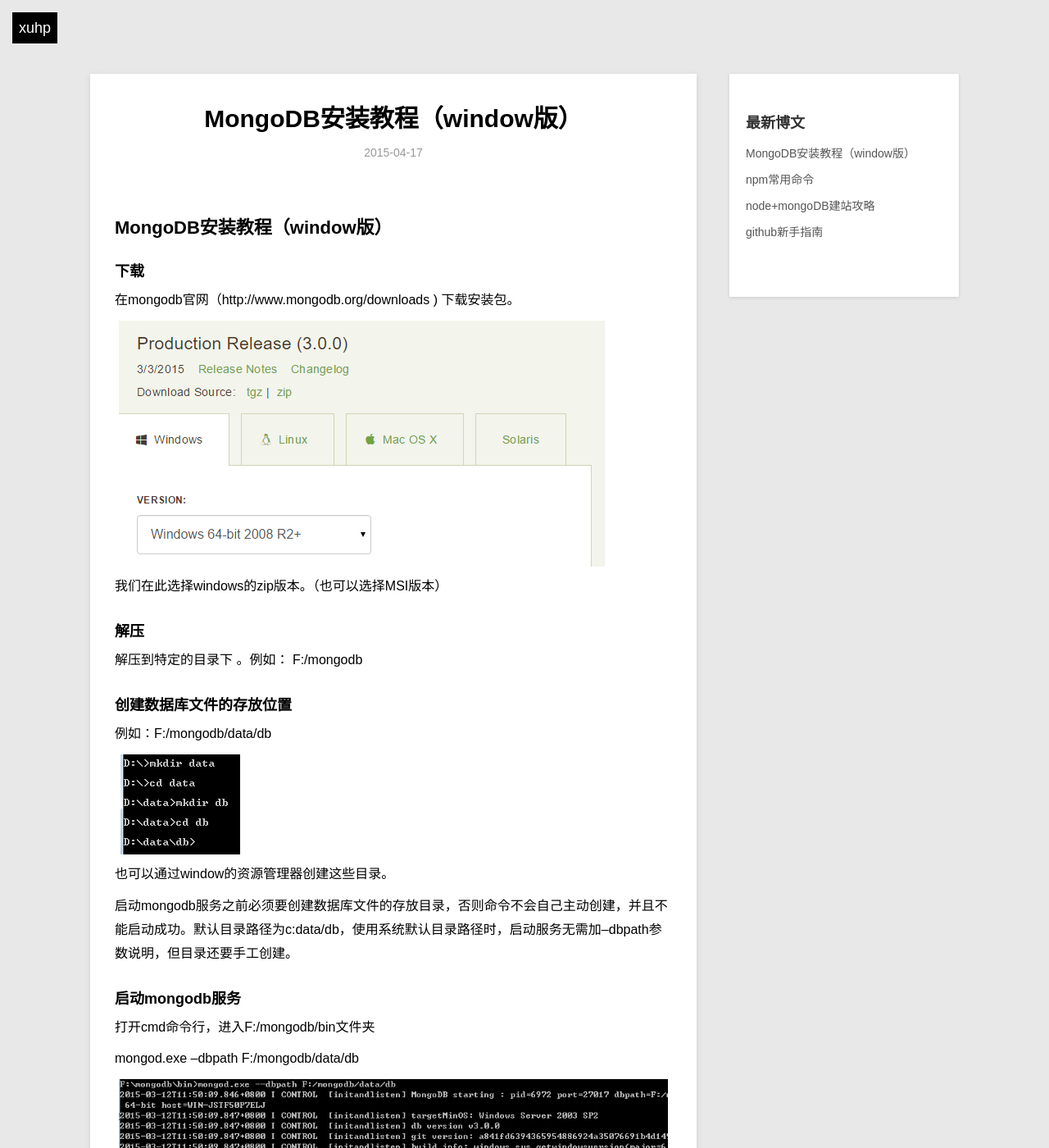
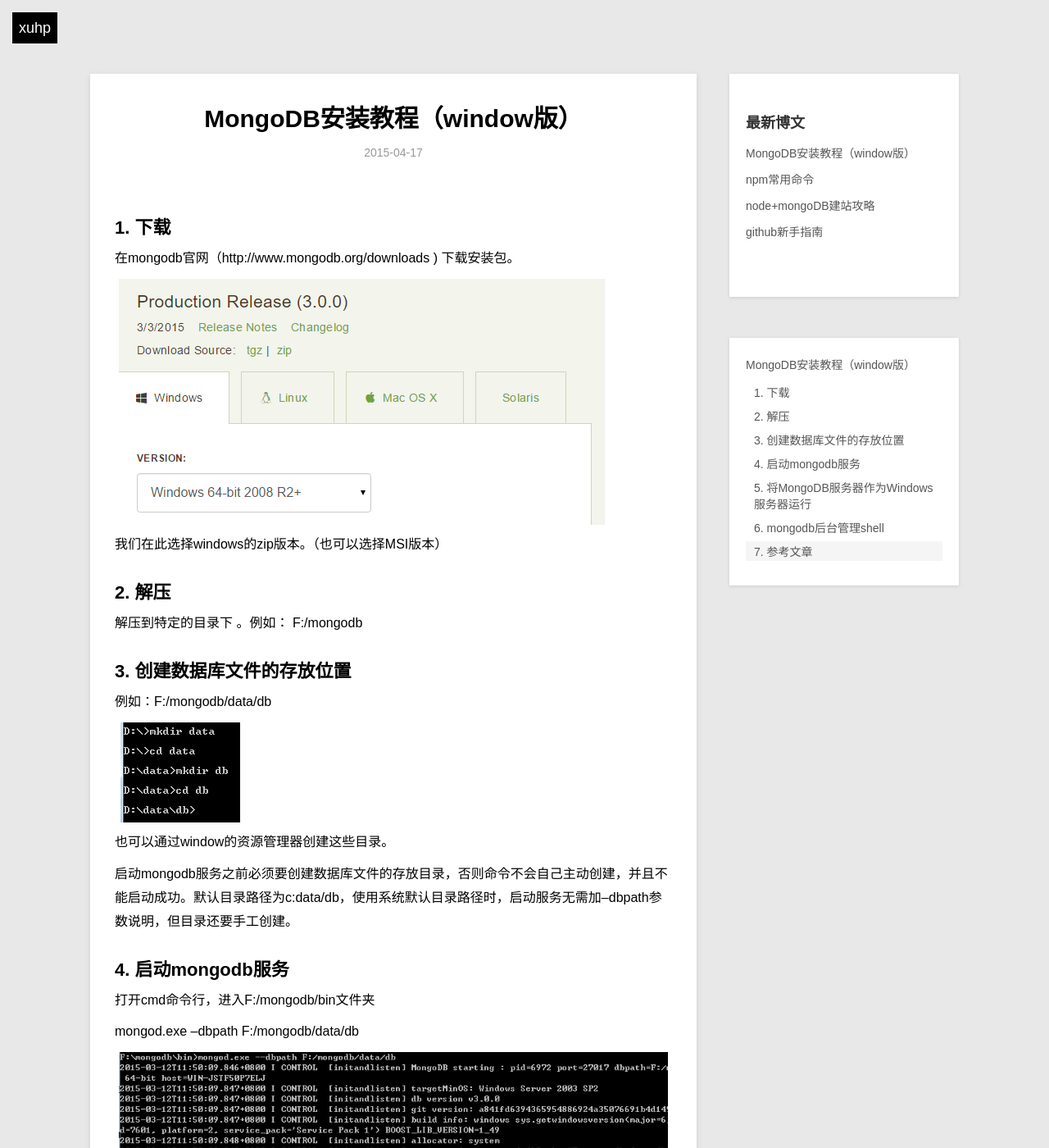
Before and after one commit to xuhp/xuhp.github.io, a Jekyll site: the page built from _posts/blog/2015-04-17-how-to-install-mongodb.md, in a window 1280 px wide and 1400 px high. Shown: the whole window at 82% size. Built offline with Jekyll 4.4.1, drawn with Linux system fonts in a browser that asks for light colours; Markdown is read by kramdown in place of the engine named in the settings; some of the changed text lies outside the part shown.

Commit message:
修改标题格式

```diff
--- a/_posts/blog/2015-04-17-how-to-install-mongodb.md
+++ b/_posts/blog/2015-04-17-how-to-install-mongodb.md
@@ -6,18 +6,17 @@
 description: MongoDban安装教程（window版）
 ---
 
-##MongoDB安装教程（window版）
-###下载
+##1. 下载
 在mongodb官网（http://www.mongodb.org/downloads ) 下载安装包。
 
 ![下载地址](https://raw.githubusercontent.com/xuhp/xuhp.github.io/master/images/howToInstallMongoDB/01.png)
 
 我们在此选择windows的zip版本。（也可以选择MSI版本）
 
-###解压
+##2. 解压
 解压到特定的目录下 。例如： F:/mongodb
 
-###创建数据库文件的存放位置
+##3. 创建数据库文件的存放位置
 
 例如：F:/mongodb/data/db
 
@@ -27,7 +26,7 @@
 
 启动mongodb服务之前必须要创建数据库文件的存放目录，否则命令不会自己主动创建，并且不能启动成功。默认目录路径为c:data/db，使用系统默认目录路径时，启动服务无需加--dbpath参数说明，但目录还要手工创建。
 
-###启动mongodb服务
+##4. 启动mongodb服务
 
 打开cmd命令行，进入F:/mongodb/bin文件夹
 
@@ -39,7 +38,7 @@
 
 ![在浏览器中访问](https://raw.githubusercontent.com/xuhp/xuhp.github.io/master/images/howToInstallMongoDB/04.png)
 
-##将MongoDB服务器作为Windows服务器运行
+##5. 将MongoDB服务器作为Windows服务器运行
 这样每次启动都非常不方便，
 
 请注意，你必须有**管理员权限**才能运行下面的命令。执行以下命令将MongoDB服务器作为Windows服务运行：
@@ -62,7 +61,7 @@
 如何打开本地服务管理器  WIN+R   services.msc
 
 
-###mongodb后台管理shell
+##6. mongodb后台管理shell
 MongoDB Shell 是MongoDB自带的交换式 Javascript shell ，用来对MongoDB进行操作和管理的交互式环境。
 
 当你进入到MongoDB后台后，他会默认链接到test文档（数据）
@@ -74,7 +73,7 @@
 ![mongodb后台管理shell](https://raw.githubusercontent.com/xuhp/xuhp.github.io/master/images/howToInstallMongoDB/06.png)
 
 
-###参考文章
+##7. 参考文章
 
 [MongoDB在window下的安装](http://www.cnblogs.com/mfrbuaa/p/4262883.html)
 
```
